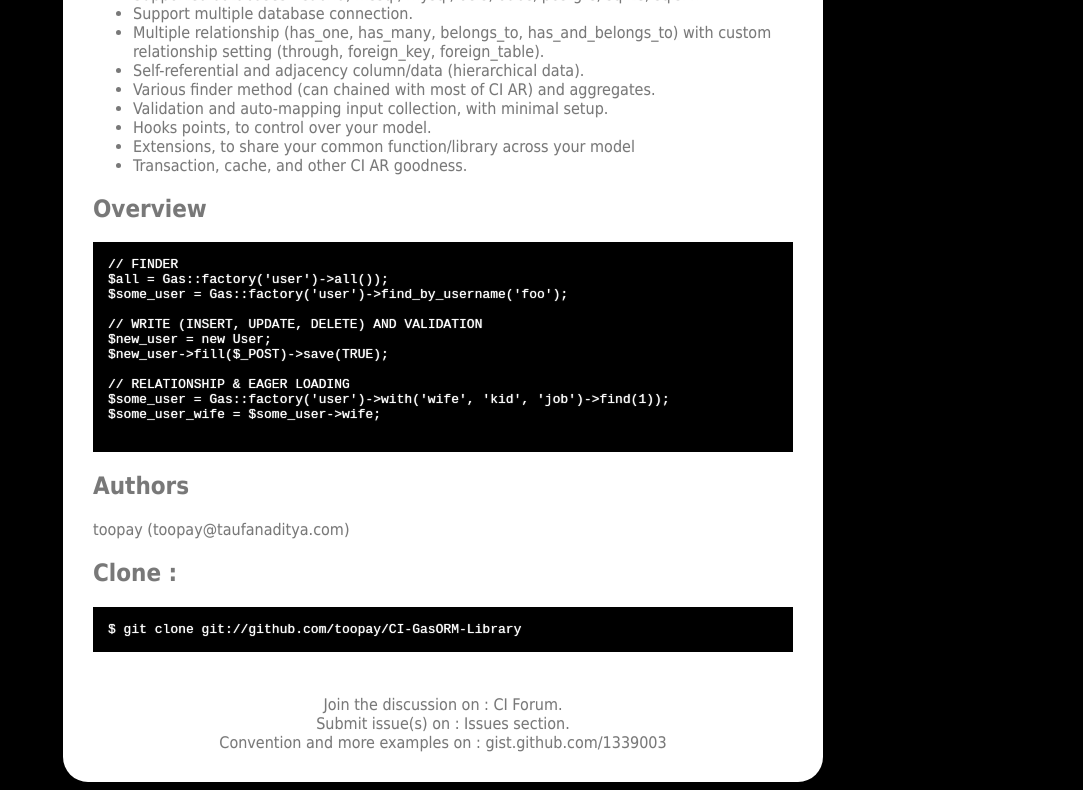
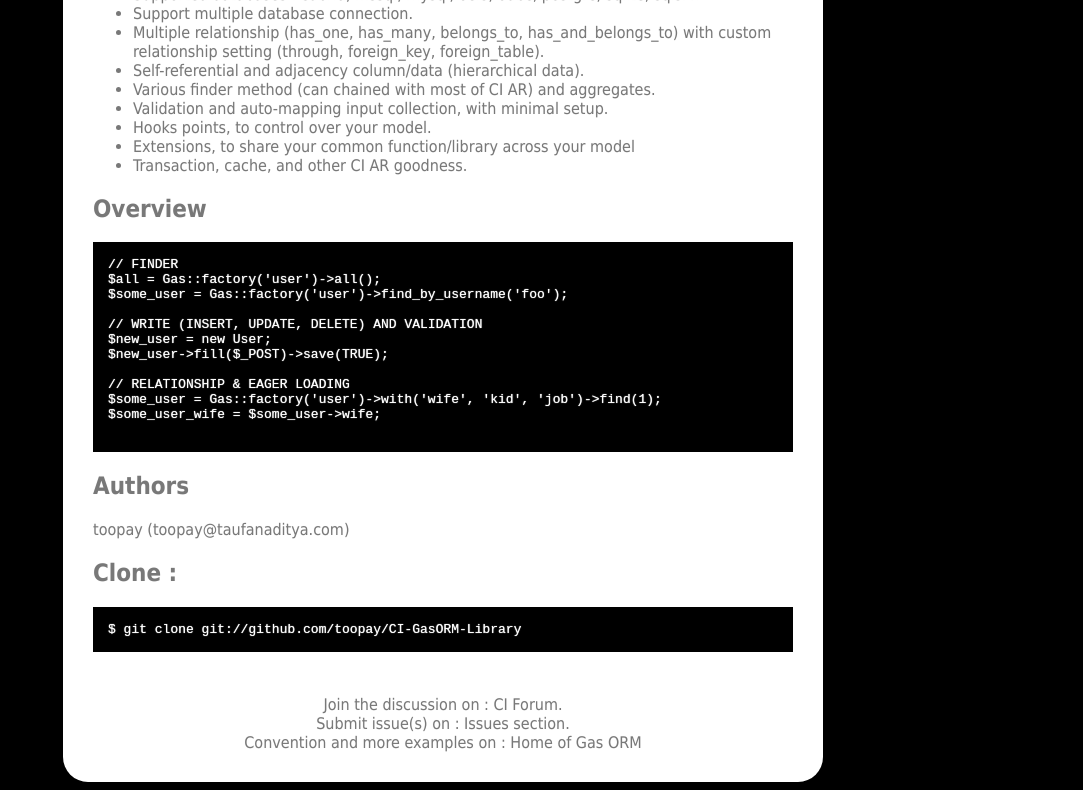
Before and after one commit to toopay/gas-orm, a plain HTML site: page index.html in a window 1280 px wide. Shown: the part 303-1093 px from the top of the page, without its empty margins (197-1280 px from the left). Drawn offline with Linux system fonts and the light colour scheme.

Commit message:
typo, update link

```diff
--- a/index.html
+++ b/index.html
@@ -86,7 +86,7 @@
     <h2>Overview</h2>
     <pre>
 // FINDER
-$all = Gas::factory('user')->all());
+$all = Gas::factory('user')->all();
 $some_user = Gas::factory('user')->find_by_username('foo');
 
 // WRITE (INSERT, UPDATE, DELETE) AND VALIDATION
@@ -94,7 +94,7 @@
 $new_user->fill($_POST)->save(TRUE);
 
 // RELATIONSHIP & EAGER LOADING
-$some_user = Gas::factory('user')->with('wife', 'kid', 'job')->find(1));
+$some_user = Gas::factory('user')->with('wife', 'kid', 'job')->find(1);
 $some_user_wife = $some_user->wife;
     </pre>
 
@@ -106,7 +106,7 @@
 
     <div class="footer">
       Join the discussion on : <a href="http://codeigniter.com/forums/viewthread/202669/">CI Forum</a>.<br />
-      Submit issue(s) on  : <a href="https://github.com/toopay/CI-GasORM-Library/issues">Issues section</a>. <br />Convention and more examples on : <a href="https://gist.github.com/1339003">gist.github.com/1339003</a>
+      Submit issue(s) on  : <a href="https://github.com/toopay/CI-GasORM-Library/issues">Issues section</a>. <br />Convention and more examples on : <a href="http://gasorm-doc.taufanaditya.com/">Home of Gas ORM</a>
     </div>
 
   </div>
```
